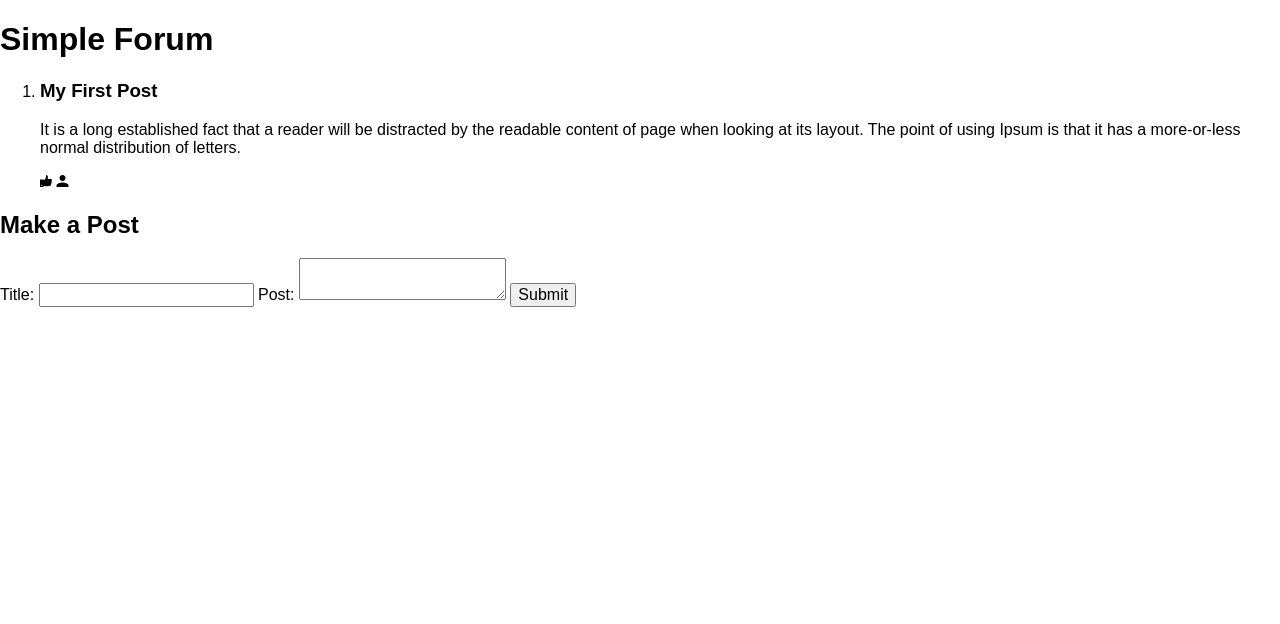
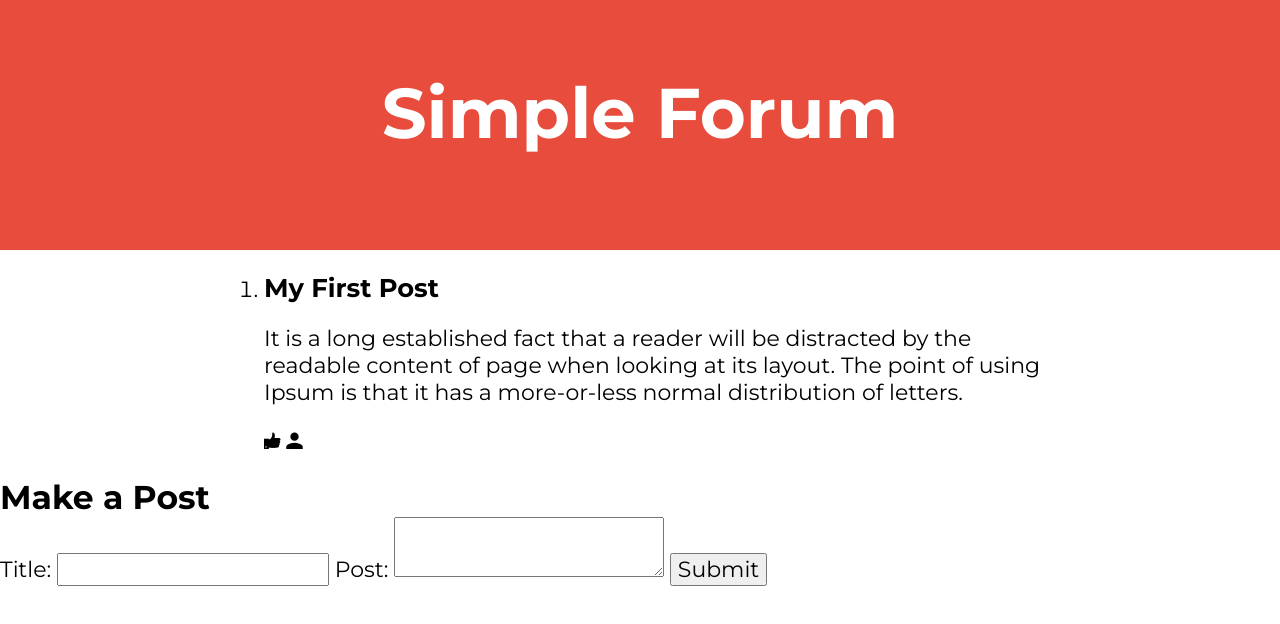
Before and after one commit to JackBid/forum-mockup, a plain HTML site: page index.html in a window 1280 px wide. Drawn offline with Linux system fonts and the light colour scheme; files whose address does not match are found by name.

Commit message:
Added Monserate Font and styled header

```diff
--- a/index.html
+++ b/index.html
@@ -5,6 +5,8 @@
     <title>Forum</title>
     <link rel="stylesheet" href="resources/css/normalize.css" />
     <link rel="stylesheet" href="resources/css/ionicons.min.css" />
+    <link href='https://fonts.googleapis.com/css?family=Montserrat:400,700' rel='stylesheet' type='text/css'>
+    <link rel="stylesheet" href="vendors/css/style.css" />
   </head>
   <body>
 
--- /dev/null
+++ b/vendors/css/style.css
@@ -0,0 +1,45 @@
+/**********************************
+    red color: #e74c3c
+    green color: #27ae60
+***********************************/
+
+/**********************************
+    BODY / DEFAULTS
+*********************************/
+
+body {
+  font-family: 'Montserrat', sans-serif;
+  font-size: 22px;
+  margin: 0;
+  padding: 0;
+}
+
+h1, h2, h3, h4, h5 {
+  margin: 0;
+}
+
+
+/**********************************
+    HEADER
+**********************************/
+
+header {
+  background-color: #e74c3c;
+  height: 250px;
+  text-align: center;
+}
+
+header h1 {
+  color: #fff;
+  font-size: 320%;
+  padding-top: 70px;
+}
+
+/**********************************
+    MAIN CONTENT / POSTS
+**********************************/
+
+.main-content {
+  width: 65%;
+  margin: auto;
+}
```
